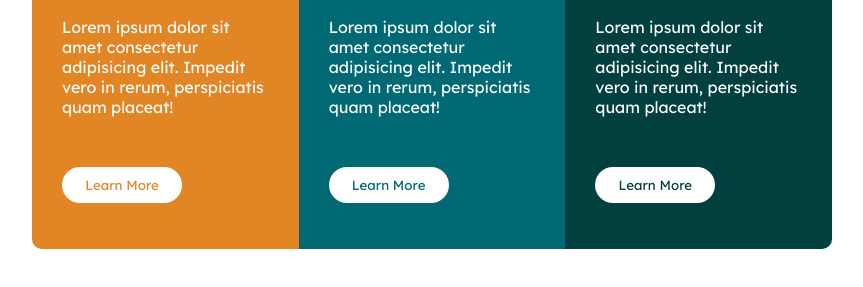
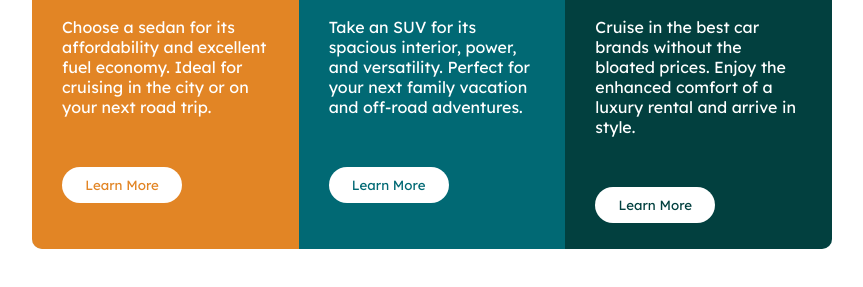
Before and after one commit to Antonmarchitec/Tarjeta_columnas, a plain HTML site: page index.html in a window 1280 px wide. Shown: the part 351-638 px from the top of the page, without its empty margins (208-1071 px from the left). Drawn offline with Linux system fonts and the light colour scheme.

Commit message:
ACTUALIZACION 2

```diff
--- a/index.html
+++ b/index.html
@@ -19,7 +19,9 @@
                  </div>
                  <h1 class="title">SEDANS</h1>
                  <p class="parrafo">
-                     Lorem ipsum dolor sit amet consectetur adipisicing elit. Impedit vero in rerum, perspiciatis quam placeat!
+                     Choose a sedan for its affordability and excellent
+                     fuel economy. Ideal for cruising in the city or on
+                     your next road trip.
                  </p>
                  <a href="#">
                     <button class="button_A">Learn More</button>
@@ -36,7 +38,10 @@
                     </div>
                     <h1 class="title">SUVS</h1>
                     <p class="parrafo">
-                        Lorem ipsum dolor sit amet consectetur adipisicing elit. Impedit vero in rerum, perspiciatis quam placeat!
+                        Take an SUV for its spacious
+                        interior, power, and versatility.
+                        Perfect for your next family vacation
+                        and off-road adventures.
                     </p>
                     <a href="#">
                         <button class="button_B">Learn More</button>
@@ -53,7 +58,9 @@
                     </div>
                     <h1 class="title">LUXURY</h1>
                     <p class="parrafo">
-                        Lorem ipsum dolor sit amet consectetur adipisicing elit. Impedit vero in rerum, perspiciatis quam placeat!
+                        Cruise in the best car brands without the
+                        bloated prices. Enjoy the enhanced comfort
+                        of a luxury rental and arrive in style.
                     </p>
                     <a href="#">
                         <button class="button_C">Learn More</button>
```
